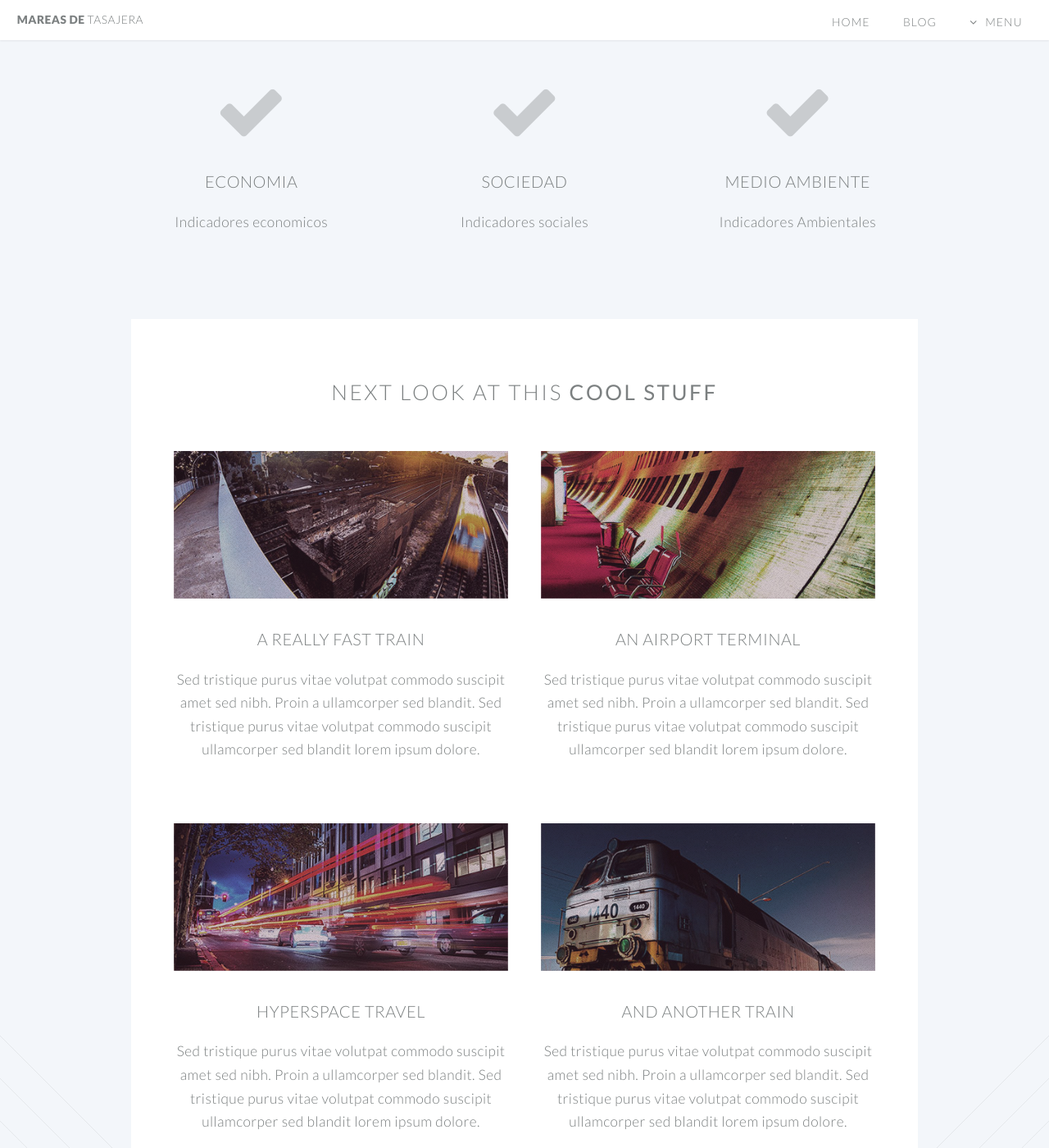
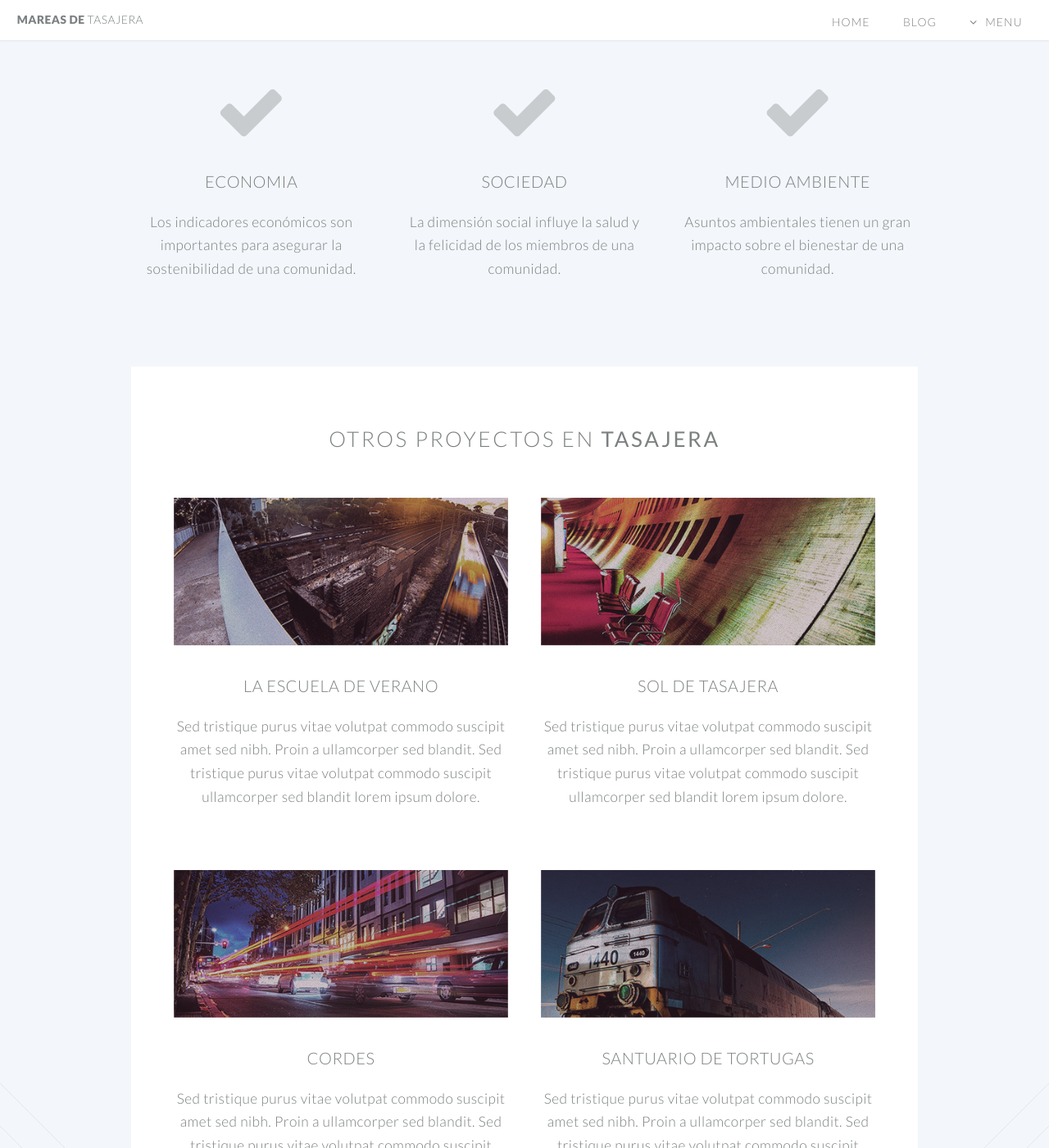
Before and after one commit to danteo90/danteo90.github.io, a Jekyll site: the page built from index.html, in a window 1280 px wide and 1400 px high, scrolled down 1675 px. Shown: the whole window at 82% size. Built offline with Jekyll 4.4.1, drawn with Linux system fonts in a browser that asks for light colours; some of the changed text lies outside the part shown.

Commit message:
Update index.html

```diff
--- a/index.html
+++ b/index.html
@@ -23,7 +23,7 @@ layout: landing-page
 								<p>De una manera, los relatos personales forman parte de las técnicas de comunicación del proyecto, pero son realmente un ente distinto. Son entrevistas con ciudadanos de la comunidad que les dan la oportunidad de explicar como un indicador afecta su vida y la comunidad. Pueden ser grabados por video o escrito. La meta de los relatos personales es de suministrar significado humano a los números y las estadísticas.</p>
 								<footer>
 									<ul class="buttons">
-										<li><a href="#" class="button">Find Out More</a></li>
+										<li><a href="#" class="button">Saber Más</a></li>
 									</ul>
 								</footer>
 
@@ -48,7 +48,7 @@ layout: landing-page
 									<header>
 										<h3>Economia</h3>
 									</header>
-									<p>Indicadores economicos</p>
+									<p>Los indicadores económicos son importantes para asegurar la sostenibilidad de una comunidad.</p>
 								</section>
 
 							</div>
@@ -59,7 +59,7 @@ layout: landing-page
 									<header>
 										<h3>Sociedad</h3>
 									</header>
-									<p>Indicadores sociales</p>
+									<p>La dimensión social influye la salud y la felicidad de los miembros de una comunidad.</p>
 								</section>
 
 							</div>
@@ -70,7 +70,7 @@ layout: landing-page
 									<header>
 										<h3>Medio Ambiente</h3>
 									</header>
-									<p>Indicadores Ambientales</p>
+									<p>Asuntos ambientales tienen un gran impacto sobre el bienestar de una comunidad.</p>
 								</section>
 
 							</div>
@@ -81,7 +81,7 @@ layout: landing-page
 					<section class="wrapper style3 container special">
 
 						<header class="major">
-							<h2>Next look at this <strong>cool stuff</strong></h2>
+							<h2>Otros proyectos en <strong>Tasajera</strong></h2>
 						</header>
 
 						<div class="row">
@@ -90,7 +90,7 @@ layout: landing-page
 								<section>
 									<a href="#" class="image featured"><img src="images/pic01.jpg" alt="" /></a>
 									<header>
-										<h3>A Really Fast Train</h3>
+										<h3>La Escuela de Verano</h3>
 									</header>
 									<p>Sed tristique purus vitae volutpat commodo suscipit amet sed nibh. Proin a ullamcorper sed blandit. Sed tristique purus vitae volutpat commodo suscipit ullamcorper sed blandit lorem ipsum dolore.</p>
 								</section>
@@ -101,7 +101,7 @@ layout: landing-page
 								<section>
 									<a href="#" class="image featured"><img src="images/pic02.jpg" alt="" /></a>
 									<header>
-										<h3>An Airport Terminal</h3>
+										<h3>Sol de Tasajera</h3>
 									</header>
 									<p>Sed tristique purus vitae volutpat commodo suscipit amet sed nibh. Proin a ullamcorper sed blandit. Sed tristique purus vitae volutpat commodo suscipit ullamcorper sed blandit lorem ipsum dolore.</p>
 								</section>
@@ -114,7 +114,7 @@ layout: landing-page
 								<section>
 									<a href="#" class="image featured"><img src="images/pic03.jpg" alt="" /></a>
 									<header>
-										<h3>Hyperspace Travel</h3>
+										<h3>CORDES</h3>
 									</header>
 									<p>Sed tristique purus vitae volutpat commodo suscipit amet sed nibh. Proin a ullamcorper sed blandit. Sed tristique purus vitae volutpat commodo suscipit ullamcorper sed blandit lorem ipsum dolore.</p>
 								</section>
@@ -125,7 +125,7 @@ layout: landing-page
 								<section>
 									<a href="#" class="image featured"><img src="images/pic04.jpg" alt="" /></a>
 									<header>
-										<h3>And Another Train</h3>
+										<h3>Santuario de tortugas</h3>
 									</header>
 									<p>Sed tristique purus vitae volutpat commodo suscipit amet sed nibh. Proin a ullamcorper sed blandit. Sed tristique purus vitae volutpat commodo suscipit ullamcorper sed blandit lorem ipsum dolore.</p>
 								</section>
@@ -135,7 +135,7 @@ layout: landing-page
 
 						<footer class="major">
 							<ul class="buttons">
-								<li><a href="#" class="button">See More</a></li>
+								<li><a href="#" class="button">Ver Más</a></li>
 							</ul>
 						</footer>
 
@@ -147,14 +147,8 @@ layout: landing-page
 			<section id="cta">
 
 				<header>
-					<h2>Ready to do <strong>something</strong>?</h2>
-					<p>Proin a ullamcorper elit, et sagittis turpis integer ut fermentum.</p>
+					<h2>Contáctanos</h2>
+					<p>Envíanos un email a franklinkirkwright@gmail.com o dteodoro33@gmail.com</p>
 				</header>
-				<footer>
-					<ul class="buttons">
-						<li><a href="#" class="button special">Take My Money</a></li>
-						<li><a href="#" class="button">LOL Wut</a></li>
-					</ul>
-				</footer>
 
 			</section>
```
